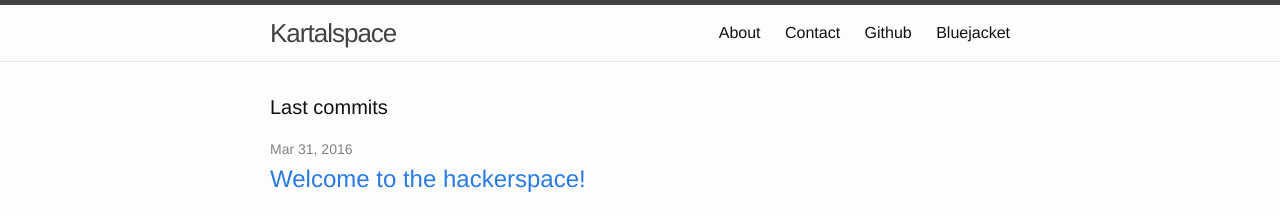
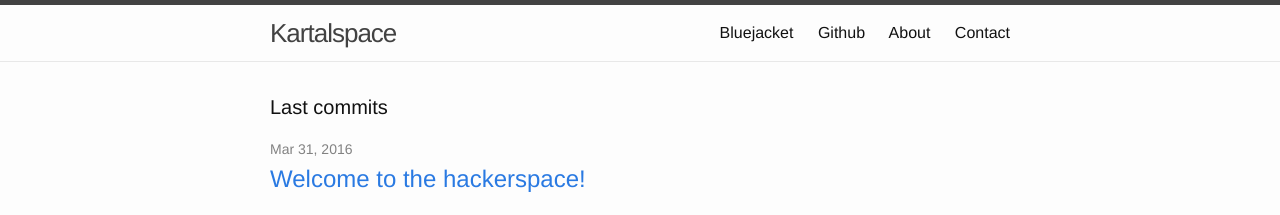
Before and after one commit to gitter-badger/ksweb, a Jekyll site: the page built from index.html, in a window 1280 px wide. Shown: the top 215 px of the page. Built offline with Jekyll 4.4.1, drawn with Linux system fonts in a browser that asks for light colours.

Commit message:
header update

```diff
--- a/_includes/header.html
+++ b/_includes/header.html
@@ -14,13 +14,13 @@
       </a>
 
       <div class="trigger">
+        <a class="page-link" href="http://bluejacket.io">Bluejacket</a>
+        <a class="page-link" href="https://github.com/bluejacket-labs">Github</a>
         {% for my_page in site.pages %}
           {% if my_page.title %}
           <a class="page-link" href="{{ my_page.url | prepend: site.baseurl }}">{{ my_page.title }}</a>
           {% endif %}
         {% endfor %}
-        <a class="page-link" href="https://github.com/bluejacket-labs">Github</a>
-        <a class="page-link" href="http://bluejacket.io">Bluejacket</a>
       </div>
     </nav>
 
```
